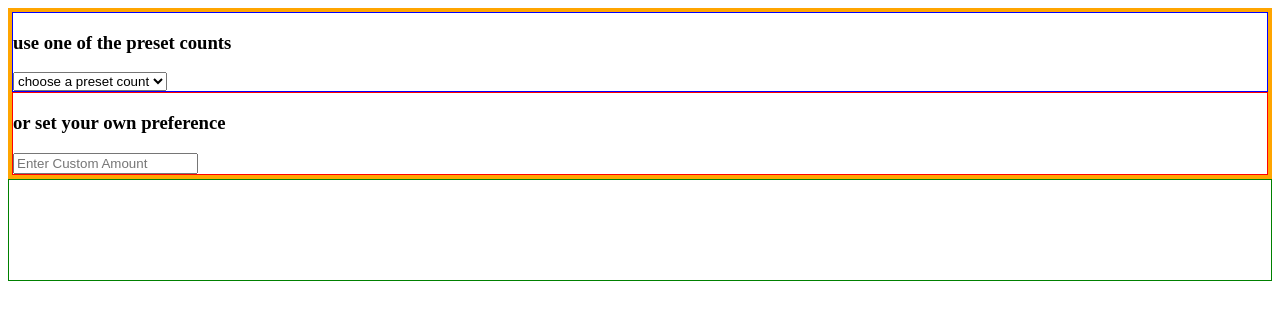
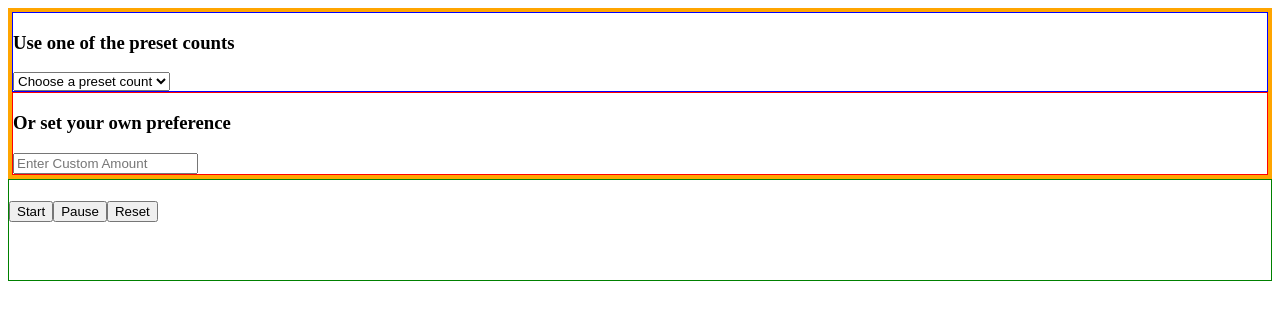
Before and after one commit to daijha/breathcounter, a React app in the folder frontend/: page / in a window 1280 px wide. Shown: the top 320 px of the page. Built offline with nearby package versions, Linux system fonts and the light colour scheme; the HTML template or start-up script is replaced by a standard one.

Commit message:
displayed preset +custom inputs logic not finished

```diff
--- a/frontend/src/App.jsx
+++ b/frontend/src/App.jsx
@@ -4,18 +4,20 @@ import "./App.css";
 function App() {
   const [presetCount, setPresetCount] = useState("");
   const [customInput, setCustomInput] = useState("");
+  const isPresetActive = true; //for time mode selection
   return (
     <>
     <div className="menu">
       <div className="precount">
-        <h3> use one of the preset counts </h3>
+        <h3> Use one of the preset counts </h3>
         <select
           onChange={(e) => {
             setPresetCount(e.target.value);
             console.log(e.target.value);
+            isPresetActive = true;
           }}
         >
-          <option value="0">choose a preset count </option>
+          <option value="0">Choose a preset count </option>
           <option value="5">5 breaths </option>
           <option value="10">10 breaths</option>
           <option value="15">15 breaths</option>
@@ -26,7 +28,7 @@ function App() {
       </div>
 
       <div className="customcount">
-        <h3>or set your own preference </h3>
+        <h3>Or set your own preference </h3>
         <input
           type="number"
           min="1"
@@ -34,11 +36,22 @@ function App() {
           onChange={(e) => {
             setCustomInput(e.target.value);
             console.log(e.target.value);
+            isPresetActive = false;
           }}
         ></input>
       </div>
 </div>
+
+
       <div className="breathcounter">
+
+        <div countdisplay>
+          <h1> {isPresetActive? presetCount:customInput }</h1>
+          <button>Start</button>
+          <button>Pause</button>
+          <button>Reset</button>
+
+          </div>
 
       </div>
     </>
```
